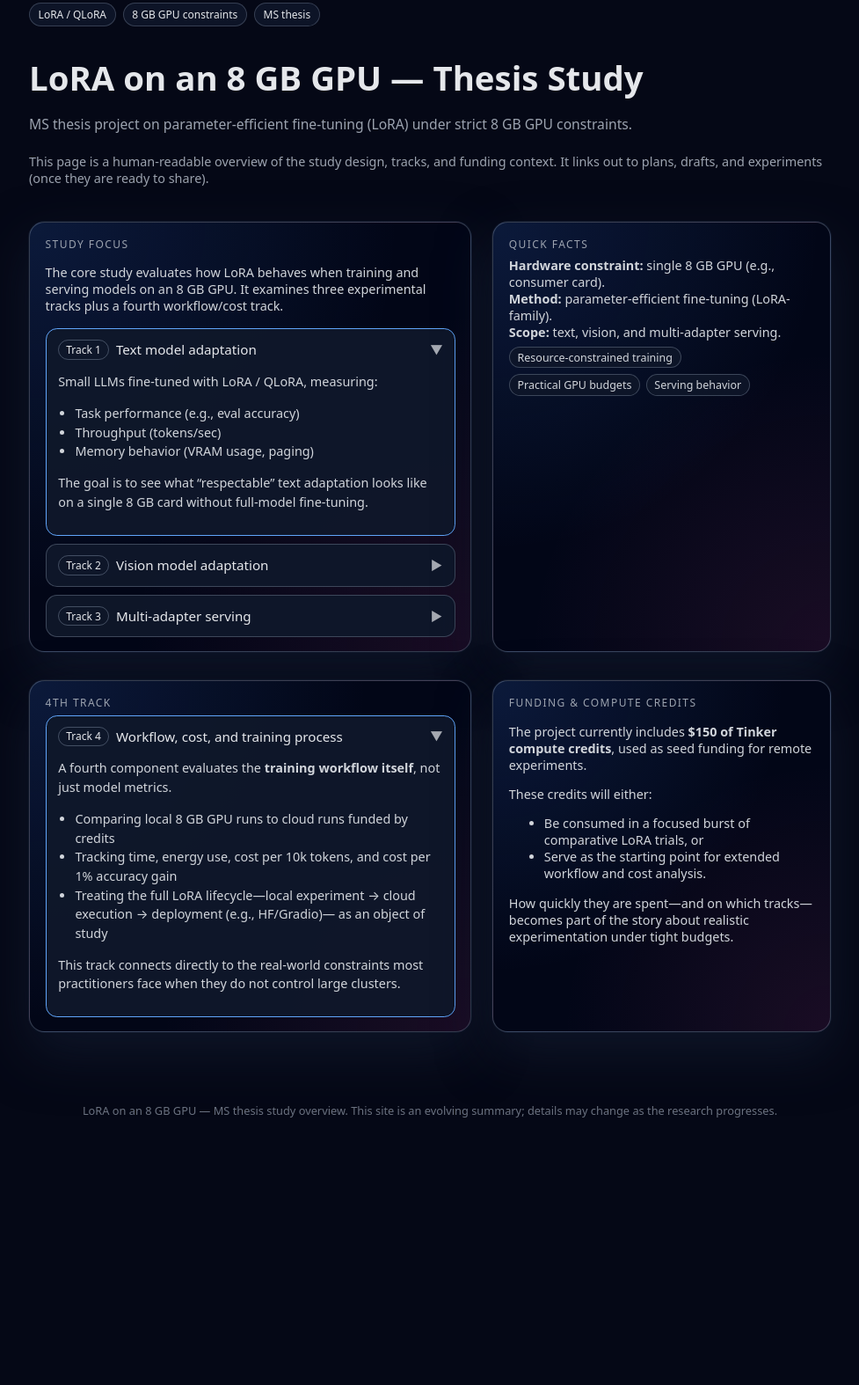
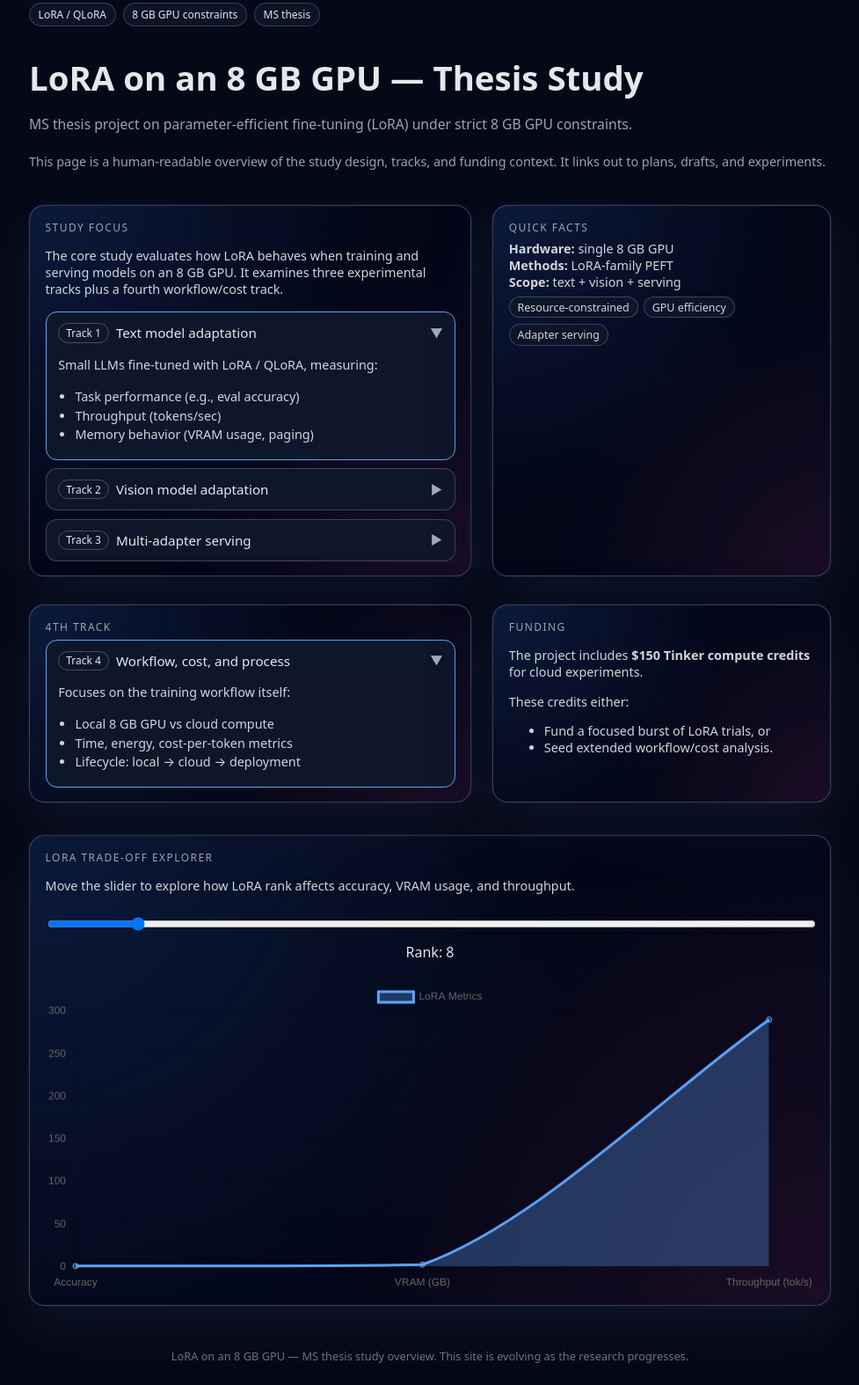
Before and after one commit to streethonda/PEFT_8GB, a plain HTML site: page index.html in a window 1280 px wide. Shown: the part 98-1672 px from the top of the page at 88% size, without its empty margins (151-1128 px from the left). Before the commit the page ends 1393 px from the top, so only its background shows below. Drawn offline with nearby package versions, Linux system fonts and the light colour scheme.

Commit message:
Refactor index.html structure and content

```diff
--- a/index.html
+++ b/index.html
@@ -12,6 +12,7 @@
 </head>
 <body>
   <div class="page">
+
     <!-- Top bar -->
     <header class="nav">
       <div class="nav-title">LoRA on an 8GB GPU</div>
@@ -20,6 +21,7 @@
 
     <!-- Main content -->
     <main class="main">
+
       <!-- Hero -->
       <section class="hero">
         <div class="badge-row">
@@ -34,7 +36,7 @@
         </p>
         <p class="hero-note">
           This page is a human-readable overview of the study design, tracks, and funding context. It links out to
-          plans, drafts, and experiments (once they are ready to share).
+          plans, drafts, and experiments.
         </p>
       </section>
 
@@ -48,6 +50,8 @@
           </p>
 
           <div class="details-group" style="margin-top: 1rem;">
+
+            <!-- Track 1 -->
             <details open>
               <summary>
                 <span class="summary-label">
@@ -57,21 +61,16 @@
                 <span class="chevron">▶</span>
               </summary>
               <div class="details-body">
-                <p>
-                  Small LLMs fine-tuned with LoRA / QLoRA, measuring:
-                </p>
+                <p>Small LLMs fine-tuned with LoRA / QLoRA, measuring:</p>
                 <ul>
                   <li>Task performance (e.g., eval accuracy)</li>
                   <li>Throughput (tokens/sec)</li>
                   <li>Memory behavior (VRAM usage, paging)</li>
                 </ul>
-                <p>
-                  The goal is to see what “respectable” text adaptation looks like on a single 8&nbsp;GB card without
-                  full-model fine-tuning.
-                </p>
               </div>
             </details>
 
+            <!-- Track 2 -->
             <details>
               <summary>
                 <span class="summary-label">
@@ -81,20 +80,16 @@
                 <span class="chevron">▶</span>
               </summary>
               <div class="details-body">
-                <p>
-                  ViT-tiny–scale models trained with LoRA / DoRA to examine:
-                </p>
+                <p>ViT-tiny–scale models trained with LoRA / DoRA:</p>
                 <ul>
-                  <li>Rank and placement tradeoffs</li>
-                  <li>Accuracy vs. parameter budget</li>
-                  <li>Throughput and memory usage on the same 8&nbsp;GB GPU</li>
+                  <li>Rank/placement tradeoffs</li>
+                  <li>Accuracy vs parameter budget</li>
+                  <li>Throughput and memory usage</li>
                 </ul>
-                <p>
-                  This mirrors the text track but in a compact image setting.
-                </p>
               </div>
             </details>
 
+            <!-- Track 3 -->
             <details>
               <summary>
                 <span class="summary-label">
@@ -104,39 +99,35 @@
                 <span class="chevron">▶</span>
               </summary>
               <div class="details-body">
-                <p>
-                  Evaluates serving many task-specific LoRA adapters on a single base model:
-                </p>
+                <p>Evaluates serving many task-specific LoRA adapters:</p>
                 <ul>
-                  <li>Merged vs. unmerged adapters</li>
-                  <li>Latency and time-to-first-token</li>
-                  <li>Memory footprint when multiple tasks share one base</li>
+                  <li>Merged vs unmerged adapters</li>
+                  <li>Latency + time-to-first-token</li>
+                  <li>Memory footprint for shared base model</li>
                 </ul>
-                <p>
-                  This track treats LoRA as an inference/serving problem, not just training.
-                </p>
               </div>
             </details>
+
           </div>
         </div>
 
-        <!-- Meta / Quick facts -->
+        <!-- Quick facts -->
         <aside class="section-card">
           <div class="meta-label">Quick facts</div>
           <div class="meta-block">
-            <strong>Hardware constraint:</strong> single 8&nbsp;GB GPU (e.g., consumer card).<br />
-            <strong>Method:</strong> parameter-efficient fine-tuning (LoRA-family).<br />
-            <strong>Scope:</strong> text, vision, and multi-adapter serving.
+            <strong>Hardware:</strong> single 8&nbsp;GB GPU<br />
+            <strong>Methods:</strong> LoRA-family PEFT<br />
+            <strong>Scope:</strong> text + vision + serving
             <div class="meta-pill-row">
-              <span class="meta-pill">Resource-constrained training</span>
-              <span class="meta-pill">Practical GPU budgets</span>
-              <span class="meta-pill">Serving behavior</span>
+              <span class="meta-pill">Resource-constrained</span>
+              <span class="meta-pill">GPU efficiency</span>
+              <span class="meta-pill">Adapter serving</span>
             </div>
           </div>
         </aside>
       </section>
 
-      <!-- 4th Track and Funding -->
+      <!-- 4th Track + Funding -->
       <section class="section-grid">
         <div class="section-card">
           <div class="meta-label">4th track</div>
@@ -145,58 +136,110 @@
             <summary>
               <span class="summary-label">
                 <span class="summary-tag">Track&nbsp;4</span>
-                <span>Workflow, cost, and training process</span>
+                <span>Workflow, cost, and process</span>
               </span>
               <span class="chevron">▶</span>
             </summary>
+
             <div class="details-body">
-              <p>
-                A fourth component evaluates the <strong>training workflow itself</strong>, not just model metrics.
-              </p>
+              <p>Focuses on the training workflow itself:</p>
               <ul>
-                <li>Comparing local 8&nbsp;GB GPU runs to cloud runs funded by credits</li>
-                <li>Tracking time, energy use, cost per 10k tokens, and cost per 1% accuracy gain</li>
-                <li>
-                  Treating the full LoRA lifecycle—local experiment → cloud execution → deployment (e.g., HF/Gradio)—
-                  as an object of study
-                </li>
+                <li>Local 8&nbsp;GB GPU vs cloud compute</li>
+                <li>Time, energy, cost-per-token metrics</li>
+                <li>Lifecycle: local → cloud → deployment</li>
               </ul>
-              <p>
-                This track connects directly to the real-world constraints most practitioners face when they do not
-                control large clusters.
-              </p>
             </div>
           </details>
         </div>
 
         <aside class="section-card">
-          <div class="meta-label">Funding & compute credits</div>
+          <div class="meta-label">Funding</div>
           <div class="meta-block">
-            <p>
-              The project currently includes <strong>$150 of Tinker compute credits</strong>, used as seed funding for
-              remote experiments.
-            </p>
-            <p>
-              These credits will either:
-            </p>
+            <p>The project includes <strong>$150 Tinker compute credits</strong> for cloud experiments.</p>
+            <p>These credits either:</p>
             <ul>
-              <li>Be consumed in a focused burst of comparative LoRA trials, or</li>
-              <li>Serve as the starting point for extended workflow and cost analysis.</li>
+              <li>Fund a focused burst of LoRA trials, or</li>
+              <li>Seed extended workflow/cost analysis.</li>
             </ul>
-            <p>
-              How quickly they are spent—and on which tracks—becomes part of the story about realistic experimentation
-              under tight budgets.
-            </p>
           </div>
         </aside>
       </section>
+
+      <!-- Interactive Chart -->
+      <section class="section-card" style="margin-top: 2.3rem;">
+        <div class="meta-label">LoRA Trade-off Explorer</div>
+        <p class="meta-block">Move the slider to explore how LoRA rank affects accuracy, VRAM usage, and throughput.</p>
+
+        <div style="margin-top: 1.5rem;">
+          <input id="rankSlider" type="range" min="1" max="64" value="8" step="1" style="width: 100%;" />
+          <p style="text-align: center; margin-top: 0.5rem;">
+            Rank: <span id="rankValue">8</span>
+          </p>
+        </div>
+
+        <canvas id="loraChart" height="120" style="margin-top: 1.5rem;"></canvas>
+      </section>
+
     </main>
 
     <!-- Footer -->
     <footer class="footer">
-      LoRA on an 8&nbsp;GB GPU — MS thesis study overview. This site is an evolving summary; details may change as the
-      research progresses.
+      LoRA on an 8&nbsp;GB GPU — MS thesis study overview. This site is evolving as the research progresses.
     </footer>
+
   </div>
+
+  <!-- Chart.js + slider logic -->
+  <script src="https://cdn.jsdelivr.net/npm/chart.js"></script>
+  <script>
+    const ctx = document.getElementById('loraChart').getContext('2d');
+
+    // Example synthetic data (replace with real measurements if desired)
+    const loraData = {};
+    for (let r = 1; r <= 64; r++) {
+      loraData[r] = {
+        accuracy: 0.55 + Math.log(r) * 0.05,
+        vram: 2.2 + r * 0.02,
+        throughput: 310 - r * 2.5
+      };
+    }
+
+    const chart = new Chart(ctx, {
+      type: 'line',
+      data: {
+        labels: ['Accuracy', 'VRAM (GB)', 'Throughput (tok/s)'],
+        datasets: [{
+          label: 'LoRA Metrics',
+          data: [0, 0, 0],
+          borderColor: 'rgba(96,165,250,1)',
+          backgroundColor: 'rgba(96,165,250,0.3)',
+          tension: 0.3,
+          fill: true
+        }]
+      },
+      options: { scales: { y: { beginAtZero: false } } }
+    });
+
+    const slider = document.getElementById('rankSlider');
+    const rankValue = document.getElementById('rankValue');
+
+    function updateChart(rank) {
+      const m = loraData[rank];
+      chart.data.datasets[0].data = [
+        m.accuracy.toFixed(3),
+        m.vram.toFixed(2),
+        m.throughput.toFixed(1)
+      ];
+      chart.update();
+    }
+
+    slider.addEventListener('input', () => {
+      rankValue.textContent = slider.value;
+      updateChart(slider.value);
+    });
+
+    updateChart(8);
+  </script>
+
 </body>
 </html>
```
